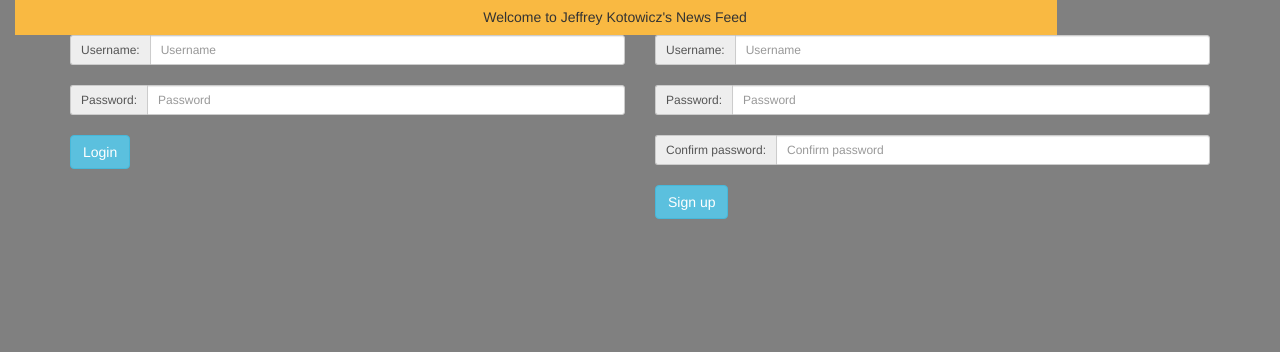
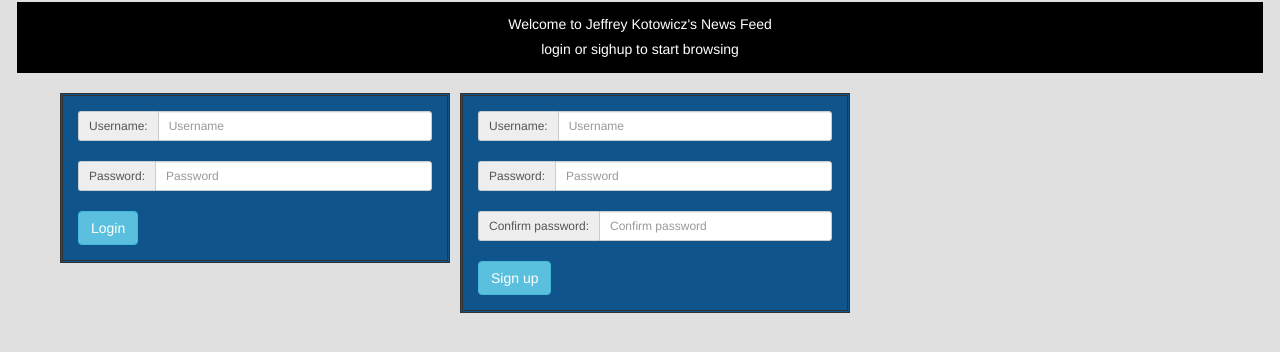
Before and after one commit to JKotowicz/SWEN-344-Assignments, a PHP site: page /home.html in a window 1280 px wide. Shown: the top 352 px of the page. Run offline with PHP 8.4, Linux system fonts and the light colour scheme; some libraries are stand-ins or nearby versions.

Commit message:
adjusting styling

```diff
--- a/feed/home.html
+++ b/feed/home.html
@@ -23,9 +23,10 @@
 <body>
 <!-- Page Header -->
 <div class="container-fluid">
-	<div id="header-container" class="col-md-14 col-sm-10 justify-content-md-center">
+	<div id="header-container" class="justify-content-md-center">
       	<div class="container text-center">
         	<h5>Welcome to Jeffrey Kotowicz's News Feed</h5>
+			<h5>login or sighup to start browsing</h5>
       	</div>
     </div>
 </div>
@@ -33,7 +34,7 @@
 <div class="container">
     <!-- Login/Signup Containers -->
 	<div class="row justify-content-md-center">
-      	<div id="login-container" class="col-md-6 col-sm-4 justify-content-md-center">
+      	<div id="login-container" class="col-md-4 col-sm-4 justify-content-md-center">
           	<form id="login-form" method="POST">
           		<div class="input-group input-group-sm">
 		            <span class="input-group-addon" id="username-addon">Username:</span>
@@ -46,7 +47,7 @@
 	            <button class="btn btn-info" type="submit">Login</button><br>
           	</form>
         </div>
-        <div id="signup-container" class="col-md-6 col-sm-4 justify-content-md-center">
+        <div id="signup-container" class="col-md-4 col-sm-4 justify-content-md-center">
 	        <form id="signup-form" method="POST">
 	        	<div class="input-group input-group-sm">
 		            <span class="input-group-addon" id="username-addon">Username:</span>
--- a/feed/homeStyle.css
+++ b/feed/homeStyle.css
@@ -1,21 +1,16 @@
-.row {
-
+.col-md-4, .col-sm-4 {
+	border: double;
+	padding: 15px;
+	margin: 5px;
+    background-color: #0f558c;
 }
 
-.row-height {
-    height: 15%;
-    text-align: center;
-    padding-top: 2%;
-}
-
-.col-md-12, .col-sm-6 {
-	padding: 15px
-    background-color: #e3e3e3;
-}
-
-#login-container {
-	padding: 15px
-    background-color: #e3e3e3;
+#header-container {
+	padding: 5px;
+	margin: 2px;
+	margin-bottom: 15px;
+	background-color: #000000;
+	color: #ffffff;
 }
 
 .col-md-14, .col-sm-10 {
@@ -23,5 +18,5 @@
 }
 
 body {
-	background-color: gray;
+	background-color: #e0e0e0;
 }
```
